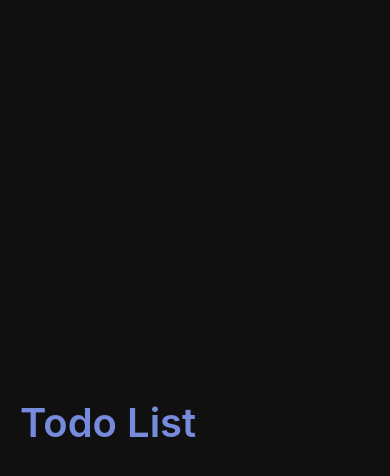
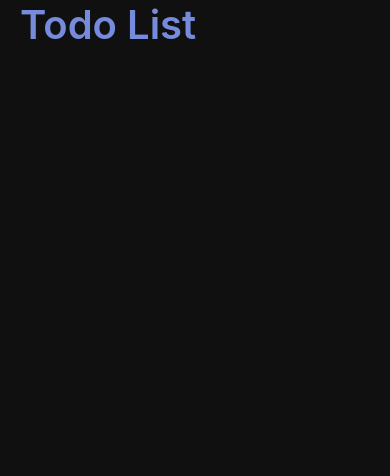
Before and after one commit to seondal/study-react-native, a React Native app: screen / in a window 390 px wide. Shown: the top 476 px of the page. Built offline with nearby package versions, Linux system fonts and the light colour scheme.

Commit message:
#2 SafeAraeaView Component

```diff
--- a/chap05-todo/App.js
+++ b/chap05-todo/App.js
@@ -2,11 +2,11 @@ import React from "react";
 import styled, { ThemeProvider } from "styled-components/native";
 import { theme } from "./theme";
 
-const Container = styled.View`
+const Container = styled.SafeAreaView`
   flex: 1;
   background-color: ${({ theme }) => theme.background};
   align-items: center;
-  justify-content: center;
+  justify-content: flex-start;
 `;
 
 const Title = styled.Text`
```
